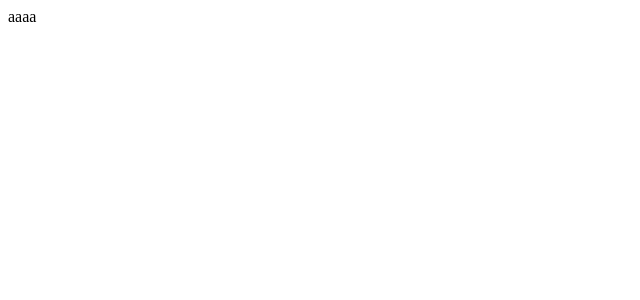
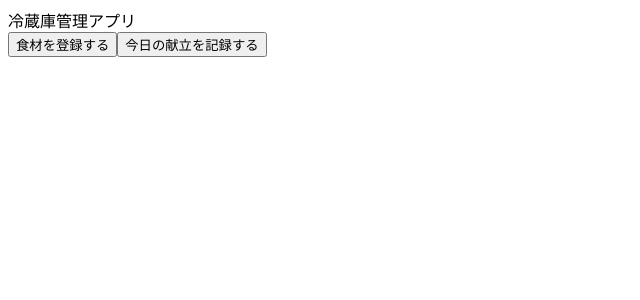
Before and after one commit to rikoysd/react-express-app, a React (Create React App) app in the folder frontend/: page / in a window 1280 px wide. Shown: the top 300 px of the page, without its empty margins (0-640 px from the left). Built offline with nearby package versions, Linux system fonts and the light colour scheme.

Commit message:
トップページ作成

```diff
--- a/frontend/package.json
+++ b/frontend/package.json
@@ -6,8 +6,10 @@
     "@testing-library/jest-dom": "^5.16.4",
     "@testing-library/react": "^13.3.0",
     "@testing-library/user-event": "^13.5.0",
+    "@types/react-router-dom": "^5.3.3",
     "react": "^18.2.0",
     "react-dom": "^18.2.0",
+    "react-router-dom": "^6.3.0",
     "react-scripts": "5.0.1",
     "web-vitals": "^2.1.4"
   },
--- a/frontend/src/App.tsx
+++ b/frontend/src/App.tsx
@@ -1,16 +1,23 @@
 import { FC } from "react";
-// import { BrowserRouter, Route, Routes } from "react-router-dom";
-// import { Top } from "./pages/Top";
+import { BrowserRouter, Route, Routes } from "react-router-dom";
+import { Top } from "./pages/Top";
+import { RegisterFood } from "./pages/RegisterFood";
+import { RecordRecipes } from "./pages/RecordRecipes";
 
 export const App: FC = () => {
   return (
-    // <BrowserRouter>
-    //   <Routes>
-    //     <Route path="/" element={<Top></Top>}></Route>
-    //   </Routes>
-    // </BrowserRouter>
-    <div>
-      <div>aaaa</div>
-    </div>
+    <BrowserRouter>
+      <Routes>
+        <Route path="/" element={<Top></Top>}></Route>
+        <Route
+          path="/registerFood"
+          element={<RegisterFood></RegisterFood>}
+        ></Route>
+        <Route
+          path="/recordRecipes"
+          element={<RecordRecipes></RecordRecipes>}
+        ></Route>
+      </Routes>
+    </BrowserRouter>
   );
 };
--- /dev/null
+++ b/frontend/src/pages/RecordRecipes.tsx
@@ -0,0 +1,9 @@
+import { FC } from "react";
+
+export const RecordRecipes:FC = () => {
+  return (
+    <div>
+      <div>献立</div>
+    </div>
+  );
+};
--- /dev/null
+++ b/frontend/src/pages/RegisterFood.tsx
@@ -0,0 +1,9 @@
+import { FC } from "react";
+
+export const RegisterFood: FC = () => {
+  return (
+    <div>
+      <div>食材</div>
+    </div>
+  );
+};
--- a/frontend/src/pages/Top.tsx
+++ b/frontend/src/pages/Top.tsx
@@ -1,5 +1,28 @@
 import { FC } from "react";
+import { useNavigate } from "react-router-dom";
 
 export const Top: FC = () => {
-  return <div>aaaaa</div>;
+  const navigate = useNavigate();
+
+  /**
+   * 食材の登録ページに遷移.
+   */
+  const onClickRegisterFood = () => {
+    navigate("/registerFood");
+  };
+
+  /**
+   * 献立の記録ページに遷移.
+   */
+  const onClickRecordRecipes = () => {
+    navigate("/recordRecipes");
+  };
+
+  return (
+    <div>
+      <div>冷蔵庫管理アプリ</div>
+      <button onClick={onClickRegisterFood}>食材を登録する</button>
+      <button onClick={onClickRecordRecipes}>今日の献立を記録する</button>
+    </div>
+  );
 };
```
Also changed, not shown: 2 other files (tests, documents, lock files or other folders).
